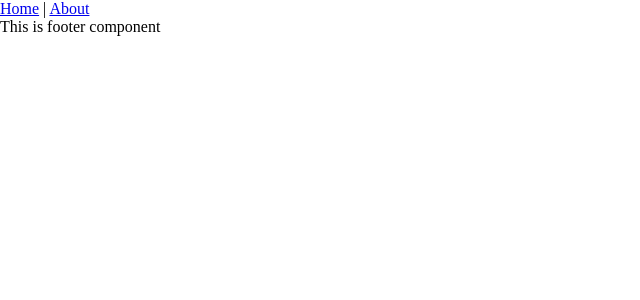
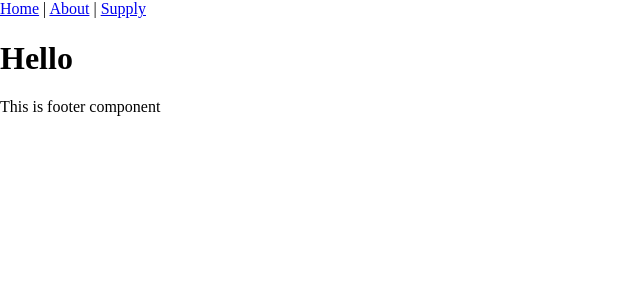
Before and after one commit to leadersofdigital-beshtau/hackathon2021-rosatomcase-frontend, a Vue app: page /supply in a window 1280 px wide. Shown: the top 300 px of the page, without its empty margins (0-640 px from the left). Built offline with nearby package versions, Linux system fonts and the light colour scheme.

Commit message:
add meta key for router

```diff
--- a/package.json
+++ b/package.json
@@ -12,7 +12,8 @@
     "core-js": "^3.6.5",
     "normalize.css": "^8.0.1",
     "vue": "^3.0.0",
-    "vue-router": "^4.0.0-0"
+    "vue-router": "^4.0.0-0",
+    "vuex": "^3.6.2"
   },
   "devDependencies": {
     "@vue/cli-plugin-babel": "~4.5.0",
--- a/src/App.vue
+++ b/src/App.vue
@@ -1,13 +1,13 @@
 <template>
   <div class="app">
     <div class="app__header">
-      <Header></Header>
+      <Header :page="key"></Header>
     </div>
     <main class="app__main">
-      <router-view/>
+      <router-view :key="key"/>
     </main>
     <div class="app__footer">
-      <Footer></Footer>
+      <Footer :page="key"></Footer>
     </div>
   </div>
 </template>
@@ -17,14 +17,20 @@ import Header from "@/components/Header";
 import Footer from "@/components/Footer";
 
 export default {
-  name: 'Home',
+  name: "Home",
   components: {
     Footer,
-    Header
-  }
-}
+    Header,
+  },
+  computed: {
+    key() {
+      return this.$route.meta.key !== undefined
+        ? this.$route.meta.key
+        : this.$route;
+    },
+  },
+};
 </script>
 
 <style lang="scss">
-
 </style>
--- a/src/components/Header.vue
+++ b/src/components/Header.vue
@@ -3,7 +3,8 @@
     <nav class="header__nav">
       <ul class="header__list">
         <router-link class="header__list-item" to="/">Home</router-link> |
-        <router-link class="header__list-item" to="/about">About</router-link>
+        <router-link class="header__list-item" to="/about">About</router-link> |
+        <router-link class="header__list-item" to="/supply">Supply</router-link>
       </ul>
     </nav>
   </header>
@@ -11,8 +12,12 @@
 
 <script>
 export default {
+  props: {
+    page: {
+      type: Number,
+    },
+  },
   name: 'Header',
-  props: {}
 }
 </script>
 
--- a/src/router/index.js
+++ b/src/router/index.js
@@ -1,19 +1,32 @@
 import { createRouter, createWebHistory } from 'vue-router'
 import Home from '../views/Home.vue'
+import Supply from '../views/Supply.vue'
+import About from '../views/About.vue'
 
 const routes = [
   {
     path: '/',
     name: 'Home',
-    component: Home
+    component: Home,
+		meta: {
+			key: 1,
+		},
   },
   {
     path: '/about',
     name: 'About',
-    // route level code-splitting
-    // this generates a separate chunk (about.[hash].js) for this route
-    // which is lazy-loaded when the route is visited.
-    component: () => import(/* webpackChunkName: "about" */ '../views/About.vue')
+    component: About,
+		meta: {
+			key: 2,
+		},
+  },
+  {
+    path: '/supply',
+    name: 'Supply',
+    component: Supply,
+		meta: {
+			key: 3,
+		},
   }
 ]
 
--- /dev/null
+++ b/src/views/Supply.vue
@@ -0,0 +1,6 @@
+<template>
+  <section>
+    <h1>Hello</h1>
+
+  </section>
+</template>
```
Also changed, not shown: src/store/index.js (added, +9 -0 lines), 1 other file (tests, documents, lock files or other folders).
